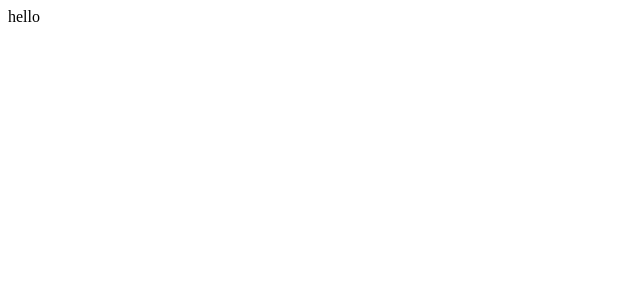
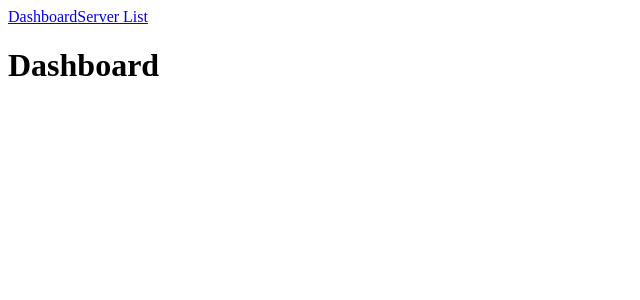
Before and after one commit to plr-hightower/LocalServerManager, a Vue app in the folder frontend/: page /dashboard in a window 1280 px wide. Shown: the top 300 px of the page, without its empty margins (0-640 px from the left). Built offline with nearby package versions, Linux system fonts and the light colour scheme; the HTML template or start-up script is replaced by a standard one.

Commit message:
Started frontend structured setup a basic router.

```diff
--- a/frontend/package.json
+++ b/frontend/package.json
@@ -11,7 +11,8 @@
   "dependencies": {
     "@hightower/shared": "*",
     "pinia": "^3.0.4",
-    "vue": "^3.5.27"
+    "vue": "^3.5.27",
+    "vue-router": "^5.1.0"
   },
   "devDependencies": {
     "@types/node": "^24.12.4",
--- a/frontend/src/App.vue
+++ b/frontend/src/App.vue
@@ -1,5 +1,9 @@
 <template>
-    <div>
-        hello
-    </div>
+    <nav>
+        <RouterLink to="/dashboard">Dashboard</RouterLink>
+        <RouterLink to="/serverList">Server List</RouterLink>
+    </nav>
+    <main>
+        <RouterView />
+    </main>
 </template>
--- /dev/null
+++ b/frontend/src/components/pages/DashboardPage.vue
@@ -0,0 +1,12 @@
+<template>
+    <h1>Dashboard</h1>
+</template>
+
+<script setup lang="ts">
+import { useRouter } from 'vue-router';
+
+const router = useRouter();
+
+console.log(router.currentRoute.value.path)
+console.log(router.currentRoute.value.params)
+</script>
--- /dev/null
+++ b/frontend/src/components/pages/ServerListPage.vue
@@ -0,0 +1,12 @@
+<template>
+    <h1>Server List</h1>
+</template>
+
+<script setup lang="ts">
+import { useRouter } from 'vue-router';
+
+const router = useRouter();
+
+console.log(router.currentRoute.value.path)
+console.log(router.currentRoute.value.params)
+</script>
--- a/frontend/src/main.ts
+++ b/frontend/src/main.ts
@@ -1,9 +1,10 @@
 import { createApp } from 'vue'
 import { createPinia } from 'pinia'
 import App from './App.vue'
+import router from './router/index.js'
 
 const app = createApp(App)
-const pinia = createPinia()
 
-app.use(pinia)
+app.use(createPinia())
+app.use(router)
 app.mount('#app')
--- /dev/null
+++ b/frontend/src/router/index.ts
@@ -0,0 +1,21 @@
+import { createRouter, createWebHistory } from 'vue-router';
+import DashboardPage from '../components/pages/DashboardPage.vue';
+import ServerListPage from '../components/pages/ServerListPage.vue';
+
+const router = createRouter({
+    history: createWebHistory(),
+    routes: [
+        {
+            path: '/dashboard',
+            name: 'Dashboard',
+            component: DashboardPage,
+        },
+        {
+            path: '/serverList',
+            name: 'ServerList',
+            component: ServerListPage,
+        },
+    ]
+});
+
+export default router;
```
Also changed, not shown: frontend/src/assets/main.css (added), 1 other file (tests, documents, lock files or other folders).
